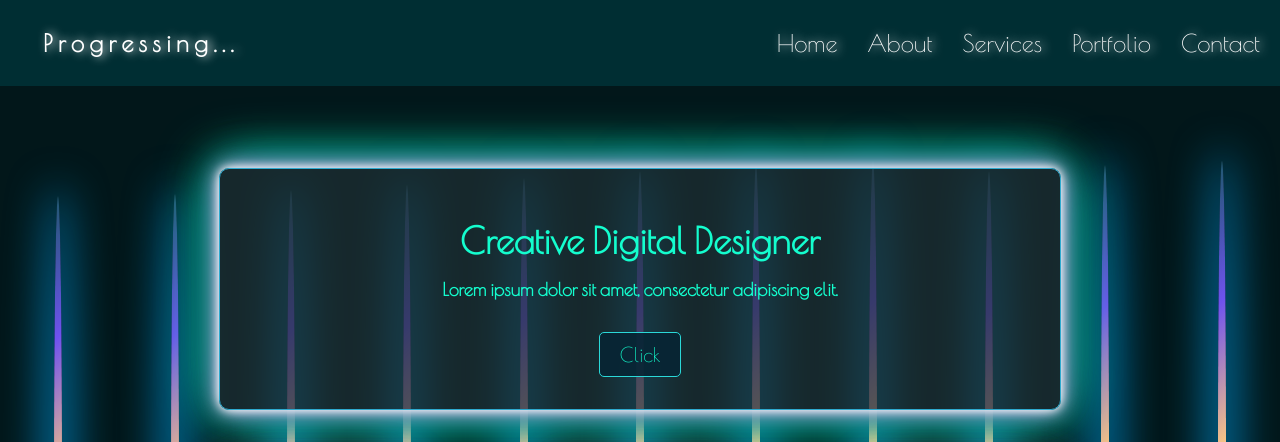
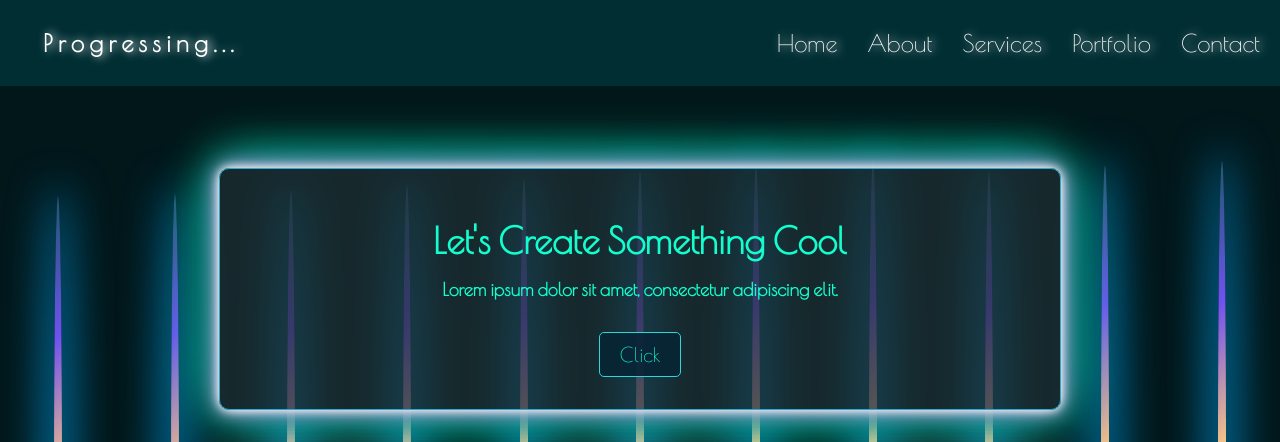
Before and after one commit to Kharmaa/WebSite, a plain HTML site: page index.html in a window 1280 px wide. Shown: the top 442 px of the page. Drawn offline with nearby package versions, Linux system fonts and the light colour scheme.

Commit message:
Update index.html

```diff
--- a/index.html
+++ b/index.html
@@ -40,7 +40,7 @@
 
         </div>
             <div class="hero-content">
-                <h1><b>Creative Digital Designer</b></h1>
+                <h1><b>Let's Create Something Cool</b></h1>
                 <p><b>Lorem ipsum dolor sit amet, consectetur adipiscing elit.</b></p>
                 <br>
 
```
